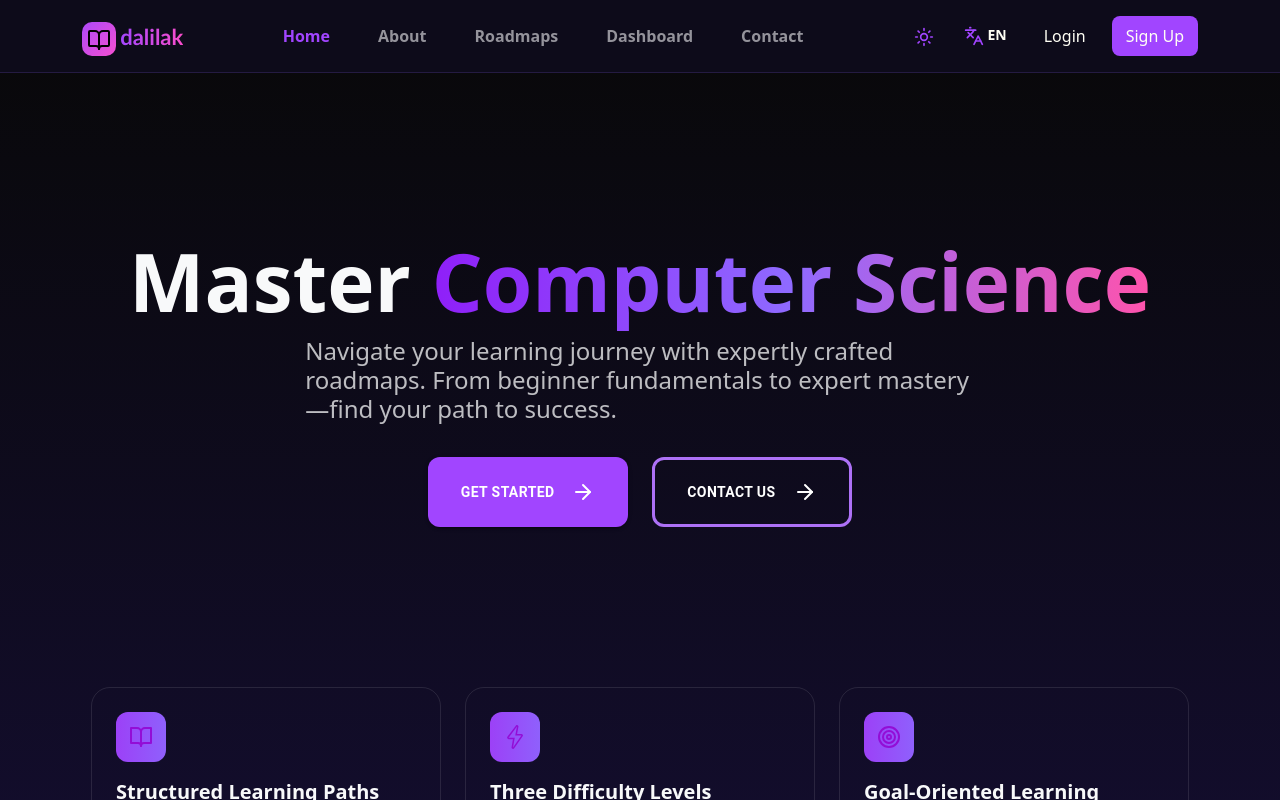
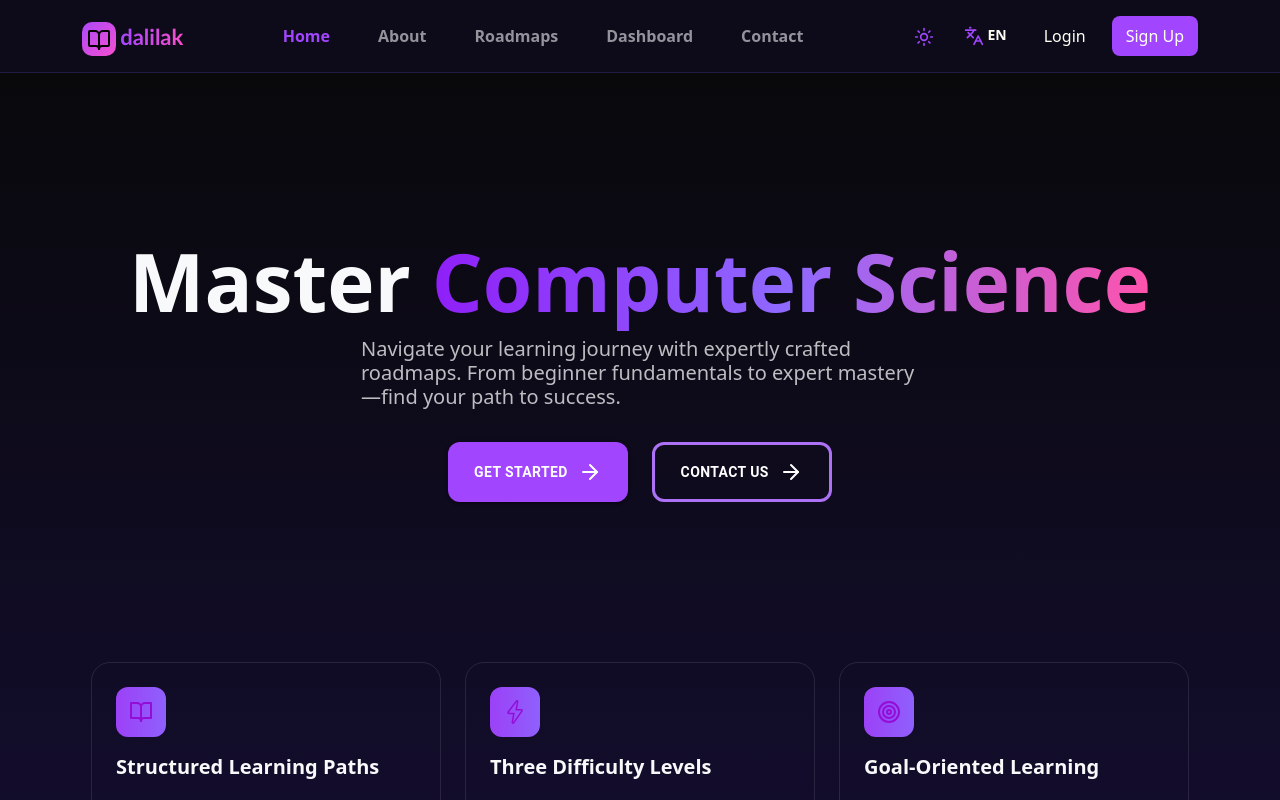
Before and after one commit to Ahmedelsharawy9520002/Dalilak, a React (Vite) app: page / in a window 1280 px wide. Shown: the top 800 px of the page. Built offline with nearby package versions, Linux system fonts and the light colour scheme.

Commit message:
edited home page

```diff
--- a/src/components/Home.jsx
+++ b/src/components/Home.jsx
@@ -19,8 +19,8 @@ function Home() {
         <div className='cont container'>
             <div className='first-part d-flex flex-column align-items-center'>
                 <h1 className='header1'><span className='text-light'>Master</span> <span className='mycolor'>Computer Science</span></h1>
-                <h4 className='header2 text-light opacity-75'>Navigate your learning journey with expertly crafted roadmaps.
-                    From beginner fundamentals to expert mastery—find your path to success.</h4>
+                <h5 className='header2 text-light opacity-75'>Navigate your learning journey with expertly crafted roadmaps.
+                    From beginner fundamentals to expert mastery—find your path to success.</h5>
                 <span className='buttons d-flex gap-4'>
                     <Button variant="contained" className='butn1 d-flex justify-content-evenly'><span>Get Started</span> <svg xmlns="http://www.w3.org/2000/svg" width="24" height="24" viewBox="0 0 24 24" fill="none" stroke="currentColor" stroke-width="2" stroke-linecap="round" stroke-linejoin="round" class="lucide lucide-arrow-right w-5 h-5"><path d="M5 12h14"></path><path d="m12 5 7 7-7 7"></path></svg></Button>
                     <Button variant="outlined" className='butn2 d-flex justify-content-evenly'><span>Contact Us</span> <svg xmlns="http://www.w3.org/2000/svg" width="24" height="24" viewBox="0 0 24 24" fill="none" stroke="currentColor" stroke-width="2" stroke-linecap="round" stroke-linejoin="round" class="lucide lucide-arrow-right w-5 h-5"><path d="M5 12h14"></path><path d="m12 5 7 7-7 7"></path></svg></Button>
--- a/src/styles/RepeatedComponent.css
+++ b/src/styles/RepeatedComponent.css
@@ -10,7 +10,7 @@
 }
 .mybutn{
     width: 37%;
-    height: 35%;
+    height: 32%;
     border-radius: 12px !important;
     background-color: #F254D6 !important;
     display: flex;
--- a/src/styles/home.css
+++ b/src/styles/home.css
@@ -19,14 +19,14 @@
 }
 
 .header2{
-    width: 60%;
+    width: 50%;
     margin-bottom: 3%;
 }
 
 
 .butn1, .butn2{
-    height: 70px;
-    width: 200px;
+    height: 60px;
+    width: 180px;
     border-radius: 12px !important;
     font-weight: bold !important;
 }
@@ -37,7 +37,7 @@
 }
 .butn1:hover{
    background: #9440EC !important;
-   width: 205px;
+   width: 187px;
 }
 
 .butn2{
```
Also changed, not shown: 1 other file (tests, documents, lock files or other folders).
